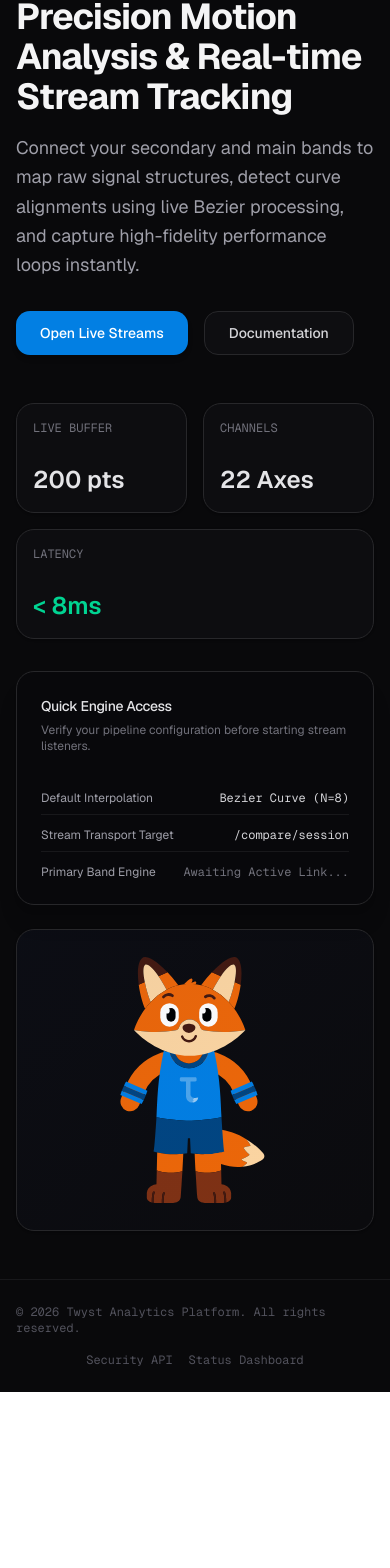
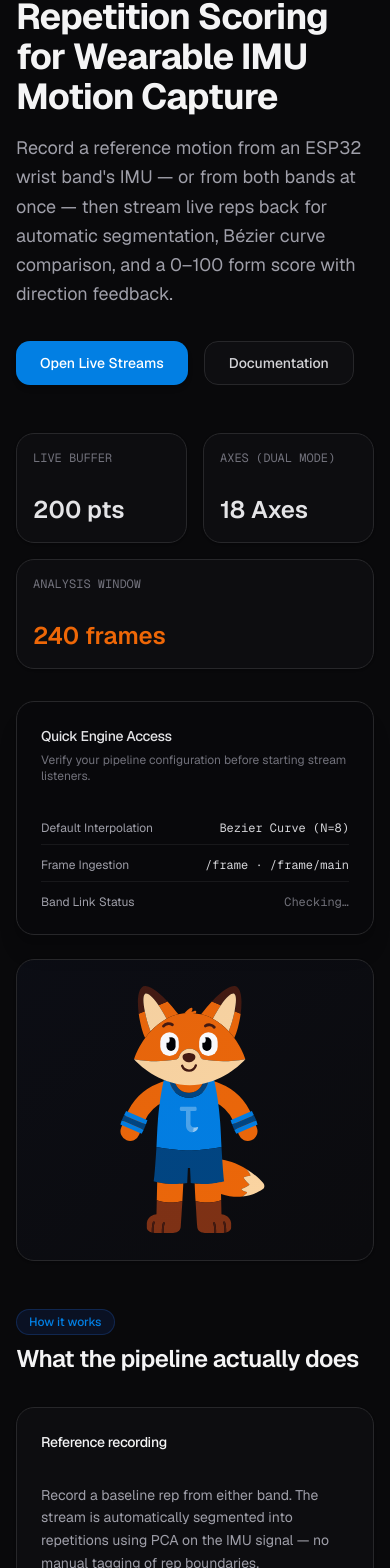
Before and after one commit to TwystInfoEd/Twyst-Web, a Next.js app: page /home in a window 390 px wide. Shown: the part 150-1718 px from the top of the page. Before the commit the page ends 1542 px from the top, so only its background shows below. Built offline with nearby package versions, Linux system fonts and the light colour scheme; no server answers.

Commit message:
updated home page

```diff
--- a/src/app/(structure)/home/page.tsx
+++ b/src/app/(structure)/home/page.tsx
@@ -1,5 +1,6 @@
 "use client";
 
+import { useEffect, useState } from "react";
 import Link from "next/link";
 import { Button } from "../../../components/ui/button";
 import {
@@ -10,13 +11,78 @@ import {
   CardTitle,
 } from "../../../components/ui/card";
 import { Badge } from "../../../components/ui/badge";
+import { fetchJson } from "../../../api/api";
+import type { LinkStatus } from "../../../types/types";
 import Logo from "@/src/components/Logo";
 import Maimuta from "@/src/components/Maimuta";
 
 const BLUE = "#027FE3";
 const ORANGE = "#EE6707";
 
+function useLinkStatus() {
+  const [link, setLink] = useState<LinkStatus | null>(null);
+
+  useEffect(() => {
+    let cancelled = false;
+    async function poll() {
+      try {
+        const p = await fetchJson<LinkStatus>("/link/status");
+        if (!cancelled) setLink(p);
+      } catch {
+        if (!cancelled) setLink(null);
+      }
+    }
+    poll();
+    const id = setInterval(poll, 2000);
+    return () => {
+      cancelled = true;
+      clearInterval(id);
+    };
+  }, []);
+
+  return link;
+}
+
+const FEATURES = [
+  {
+    title: "Reference recording",
+    desc: "Record a baseline rep from either band. The stream is automatically segmented into repetitions using PCA on the IMU signal — no manual tagging of rep boundaries.",
+  },
+  {
+    title: "Bézier curve scoring",
+    desc: "Each rep is refit to an 8th-order Bézier curve (configurable) and scored against the reference using phase-aligned curve distance and amplitude difference.",
+  },
+  {
+    title: "Direction & form feedback",
+    desc: "Detects which axis — roll, pitch, or yaw — dominates the reference motion, and flags a rep immediately if it's moving in the wrong plane.",
+  },
+  {
+    title: "Single-band mode",
+    desc: "Score using just the wrist-worn secondary band's 9-axis IMU (8 axes once yaw, which stays at zero on this hardware, is dropped).",
+  },
+  {
+    title: "Dual-band mode",
+    desc: "Combine both ESP32 bands into one 18-axis signal (16 after dropping both yaw columns) for full-limb motion capture in a single comparison.",
+  },
+  {
+    title: "Motion library",
+    desc: "Save, reuse, and delete named reference motions. Each one remembers which mode — single or dual — it was recorded in.",
+  },
+];
+
 export default function HomePage() {
+  const link = useLinkStatus();
+
+  const linkSummary = !link
+    ? "Checking…"
+    : link.stale
+      ? "No recent data"
+      : link.main_connected && link.secondary_connected
+        ? "Both bands linked"
+        : link.secondary_connected
+          ? "Secondary band only"
+          : "No bands linked";
+
   return (
     <div className="min-h-screen bg-zinc-950 text-zinc-100 flex flex-col selection:bg-blue-600/30">
       <header className="border-b border-zinc-900 bg-zinc-950/100 backdrop-blur sticky top-0 z-50">
@@ -48,15 +114,15 @@ export default function HomePage() {
         <div className="flex-1 space-y-8 lg:max-w-2xl">
           <div className="space-y-4">
             <Badge className="bg-orange-600/10 text-[#EE6707] border-orange-500/20 hover:bg-orange-600/20 px-3 py-1 text-xs font-medium rounded-full">
-              Dual-Band Telemetry Integration
+              Single & Dual-Band Motion Capture
             </Badge>
             <h1 className="text-4xl font-bold tracking-tight sm:text-5xl bg-clip-text text-transparent bg-zinc-100">
-              Precision Motion Analysis & Real-time Stream Tracking
+              Repetition Scoring for Wearable IMU Motion Capture
             </h1>
             <p className="text-lg text-zinc-400 leading-relaxed">
-              Connect your secondary and main bands to map raw signal
-              structures, detect curve alignments using live Bezier processing,
-              and capture high-fidelity performance loops instantly.
+              Record a reference motion from an ESP32 wrist band's IMU — or from both
+              bands at once — then stream live reps back for automatic segmentation,
+              Bézier curve comparison, and a 0–100 form score with direction feedback.
             </p>
           </div>
 
@@ -70,6 +136,7 @@ export default function HomePage() {
                 Open Live Streams
               </Button>
             </Link>
+            {/* put the actual documentation wroar */}
             <Link href="#features">
               <Button
                 size="lg"
@@ -95,22 +162,22 @@ export default function HomePage() {
             <Card className="border-zinc-800 bg-zinc-900/30">
               <CardHeader className="p-4 pb-1">
                 <CardDescription className="text-xs text-zinc-500 font-mono">
-                  CHANNELS
+                  AXES (DUAL MODE)
                 </CardDescription>
               </CardHeader>
               <CardContent className="p-4 pt-0">
-                <p className="text-2xl font-semibold text-zinc-200">22 Axes</p>
+                <p className="text-2xl font-semibold text-zinc-200">18 Axes</p>
               </CardContent>
             </Card>
             <Card className="border-zinc-800 bg-zinc-900/30 col-span-2 sm:col-span-1">
               <CardHeader className="p-4 pb-1">
                 <CardDescription className="text-xs text-zinc-500 font-mono">
-                  LATENCY
+                  ANALYSIS WINDOW
                 </CardDescription>
               </CardHeader>
               <CardContent className="p-4 pt-0">
-                <p className="text-2xl font-semibold text-emerald-400">
-                  &lt; 8ms
+                <p className="text-2xl font-semibold" style={{ color: ORANGE }}>
+                  240 frames
                 </p>
               </CardContent>
             </Card>
@@ -136,15 +203,18 @@ export default function HomePage() {
                 </span>
               </div>
               <div className="flex items-center justify-between text-xs border-b border-zinc-900 pb-2">
-                <span className="text-zinc-400">Stream Transport Target</span>
+                <span className="text-zinc-400">Frame Ingestion</span>
                 <span className="font-mono text-zinc-300">
-                  /compare/session
+                  /frame · /frame/main
                 </span>
               </div>
               <div className="flex items-center justify-between text-xs">
-                <span className="text-zinc-400">Primary Band Engine</span>
-                <span className="font-mono text-zinc-500">
-                  Awaiting Active Link...
+                <span className="text-zinc-400">Band Link Status</span>
+                <span
+                  className="font-mono"
+                  style={{ color: link?.main_connected && link?.secondary_connected && !link?.stale ? BLUE : "#71717a" }}
+                >
+                  {linkSummary}
                 </span>
               </div>
             </CardContent>
@@ -158,6 +228,29 @@ export default function HomePage() {
           </Card>
         </div>
       </main>
+
+      <section id="features" className="mx-auto max-w-7xl w-full px-4 sm:px-6 lg:px-8 pb-16">
+        <div className="space-y-2 mb-8">
+          <Badge className="bg-blue-600/10 text-[#027FE3] border-blue-500/20 px-3 py-1 text-xs font-medium rounded-full">
+            How it works
+          </Badge>
+          <h2 className="text-2xl font-semibold tracking-tight text-zinc-100">
+            What the pipeline actually does
+          </h2>
+        </div>
+        <div className="grid gap-4 sm:grid-cols-2 lg:grid-cols-3">
+          {FEATURES.map((f) => (
+            <Card key={f.title} className="border-zinc-800 bg-zinc-900/30">
+              <CardHeader className="pb-2">
+                <CardTitle className="text-sm font-medium text-zinc-100">{f.title}</CardTitle>
+              </CardHeader>
+              <CardContent>
+                <p className="text-sm text-zinc-400 leading-relaxed">{f.desc}</p>
+              </CardContent>
+            </Card>
+          ))}
+        </div>
+      </section>
 
       <footer className="border-t border-zinc-900 bg-zinc-950 py-6 mt-auto">
         <div className="mx-auto max-w-7xl px-4 sm:px-6 lg:px-8 flex flex-col sm:flex-row items-center justify-between gap-4 text-xs font-mono text-zinc-600">
```
